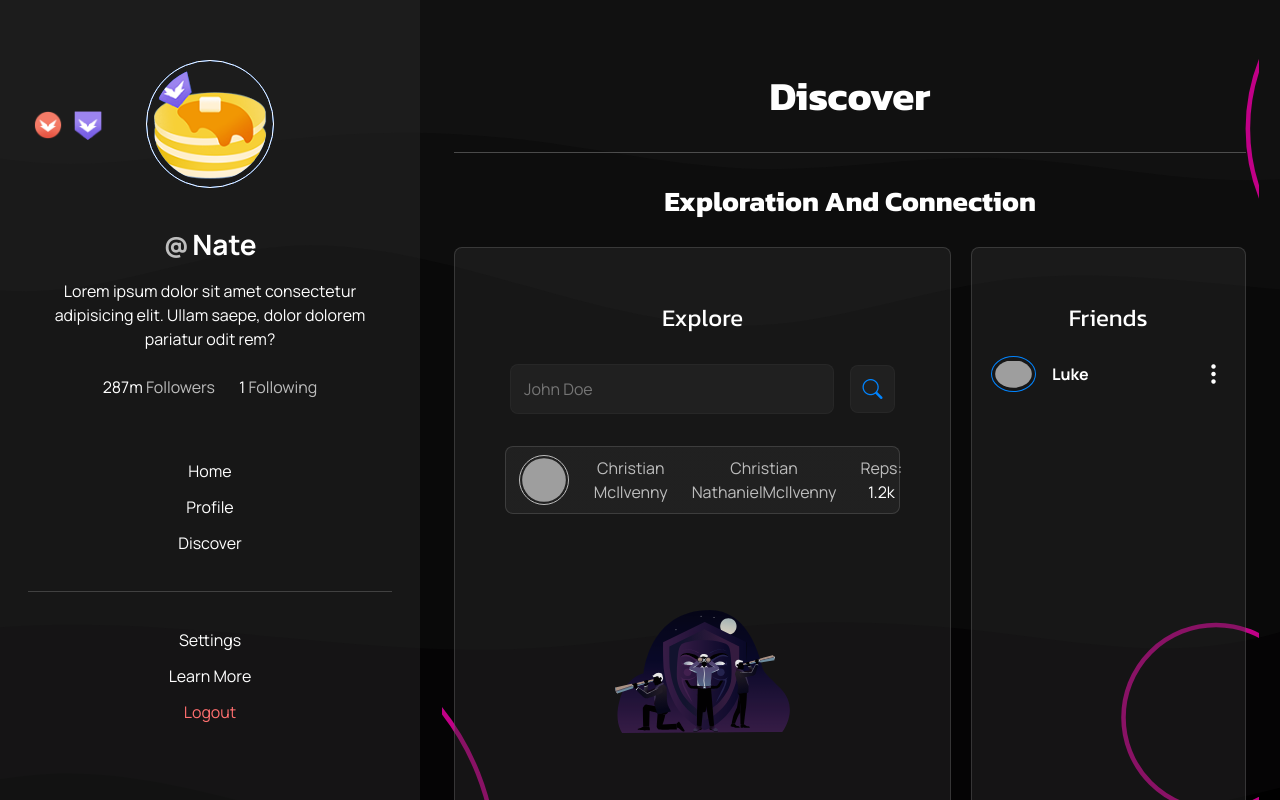
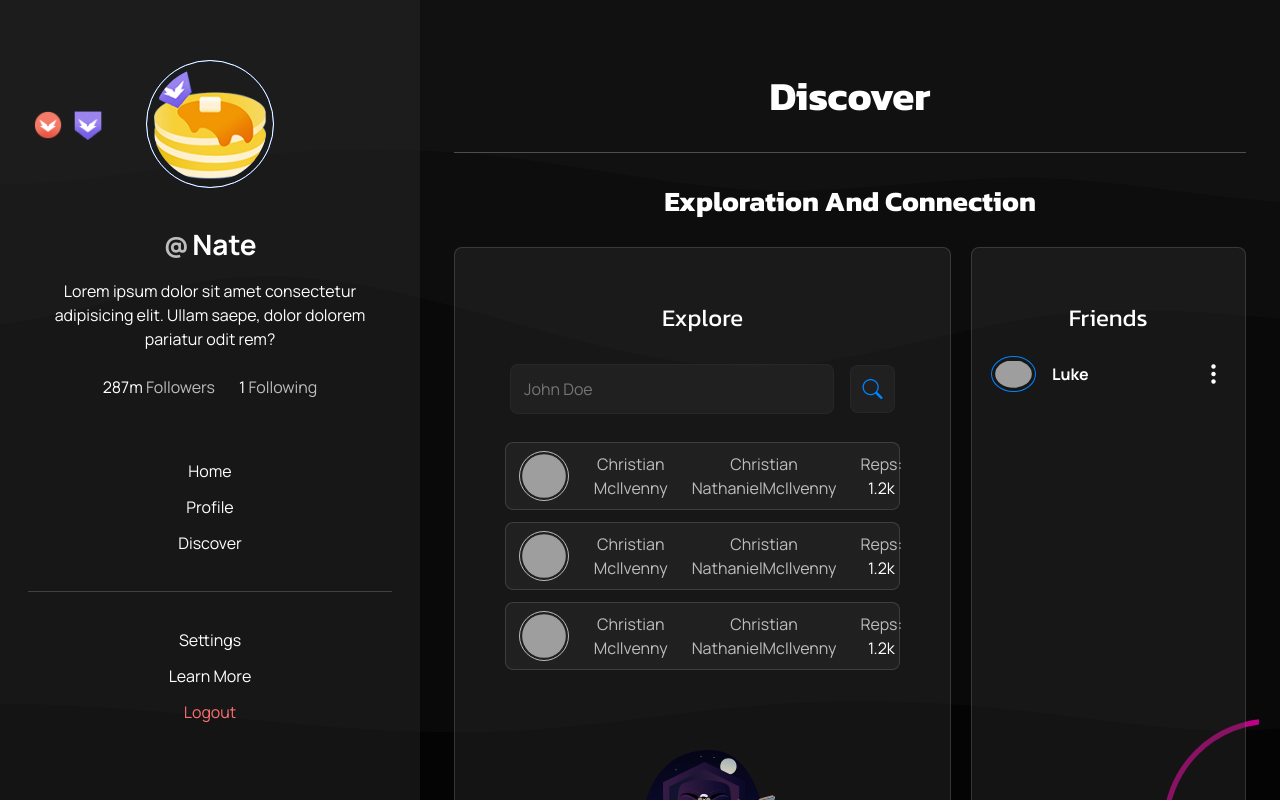
Before and after one commit to TDG-Org/Statue-Status, a React (Create React App) app in the folder client/: page /discover in a window 1280 px wide. Shown: the top 800 px of the page. Built offline with nearby package versions, Linux system fonts and the light colour scheme; grey boxes are pictures that could not be loaded.

Commit message:
testing with more results

```diff
--- a/client/src/pages/Discover/DiscoverPage.jsx
+++ b/client/src/pages/Discover/DiscoverPage.jsx
@@ -50,6 +50,38 @@ const DiscoverPage = () => {
                 </div>
               </div>
 
+              {/* result  */}
+              <div className="discover-result">
+                <div className="discover-result-img-wrapper">
+                  <img src={Planet} alt="" />
+                </div>
+                <div className="discover-result-name">
+                  Christian McIlvenny
+                </div>
+                <a href="" className="discover-result-statue-link">
+                  Christian NathanielMcIlvenny
+                </a>
+                <div className="discover-result-reps">
+                  Reps: <span className="discover-result-rep">1.2k</span>
+                </div>
+              </div>
+
+              {/* result  */}
+              <div className="discover-result">
+                <div className="discover-result-img-wrapper">
+                  <img src={Planet} alt="" />
+                </div>
+                <div className="discover-result-name">
+                  Christian McIlvenny
+                </div>
+                <a href="" className="discover-result-statue-link">
+                  Christian NathanielMcIlvenny
+                </a>
+                <div className="discover-result-reps">
+                  Reps: <span className="discover-result-rep">1.2k</span>
+                </div>
+              </div>
+
             </div>
 
             <img src={Search} alt="search" className="search-svg" />
--- a/client/src/pages/Discover/DiscoverPage.scss
+++ b/client/src/pages/Discover/DiscoverPage.scss
@@ -79,11 +79,12 @@
       display: flex;
       flex-direction: column;
       justify-content: center;
+      align-items: center;
       .discover-result {
         width: 90%;
         display: flex;
         padding: .5rem 0;
-        margin: 1rem auto;
+        margin-top: .75rem;
         flex-wrap: nowrap;
         text-align: center;
         position: relative;
```
